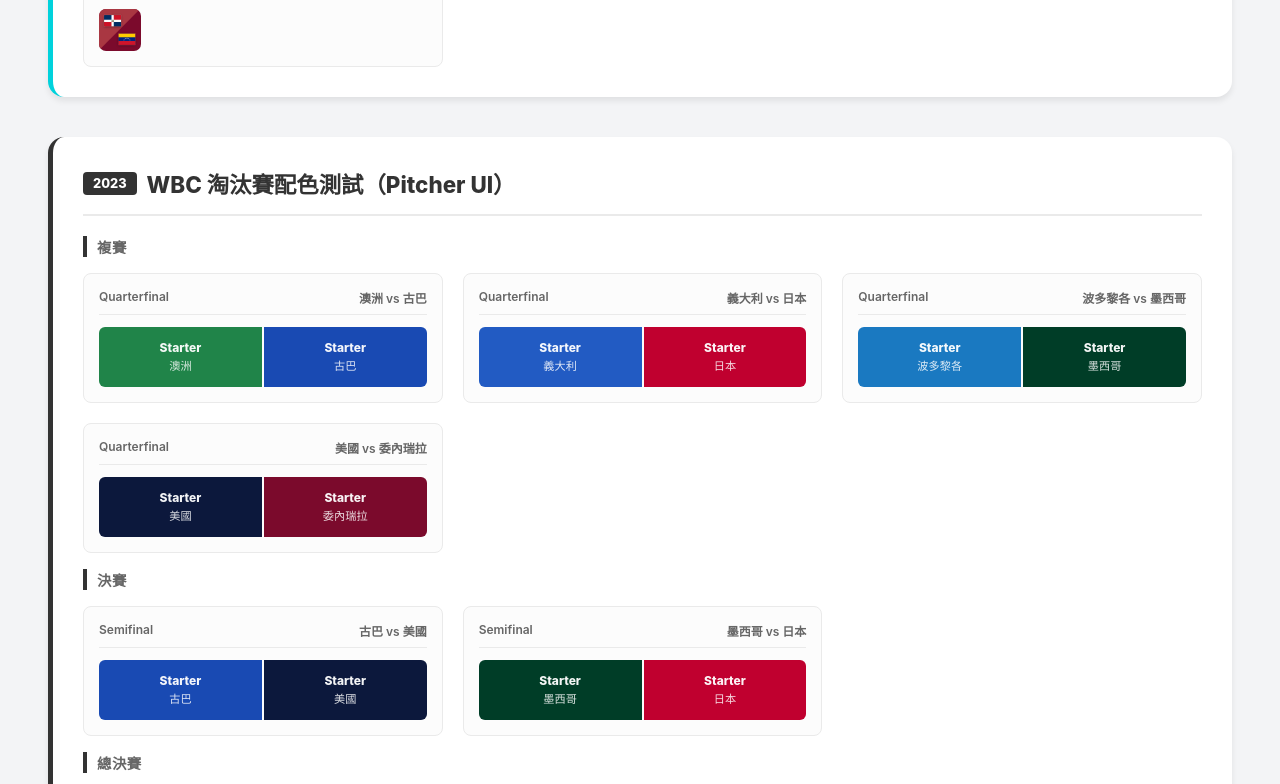
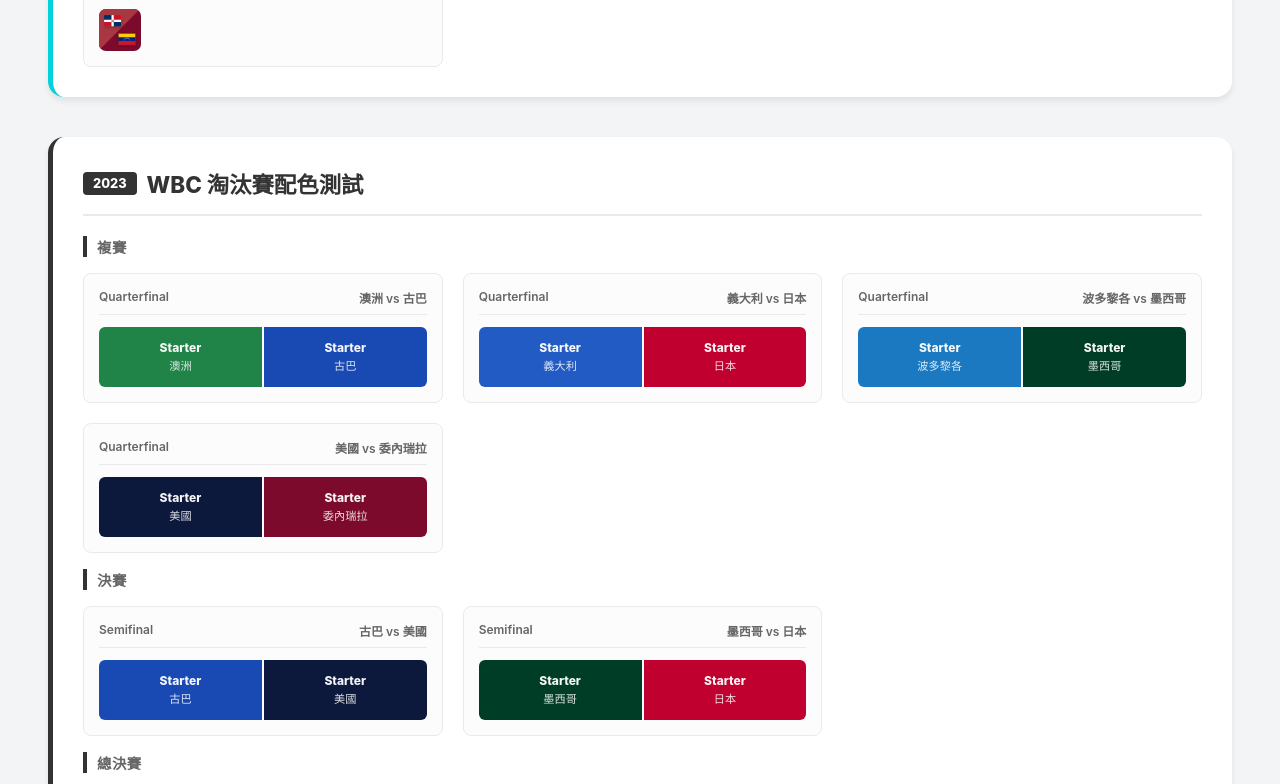
Before and after one commit to pollypocari/test, a plain HTML site: page index.html in a window 1280 px wide. Shown: the part 11216-12000 px from the top of the page. Drawn offline with Linux system fonts and the light colour scheme.

Commit message:
Update index.html

```diff
--- a/index.html
+++ b/index.html
@@ -704,7 +704,7 @@
     <div class="pool-container" style="border-left: 5px solid #333">
       <div class="pool-header">
         <span class="pool-badge">2023</span>
-        WBC 淘汰賽配色測試（Pitcher UI）
+        WBC 淘汰賽配色測試
       </div>
 
       <!-- Quarterfinals -->
```
